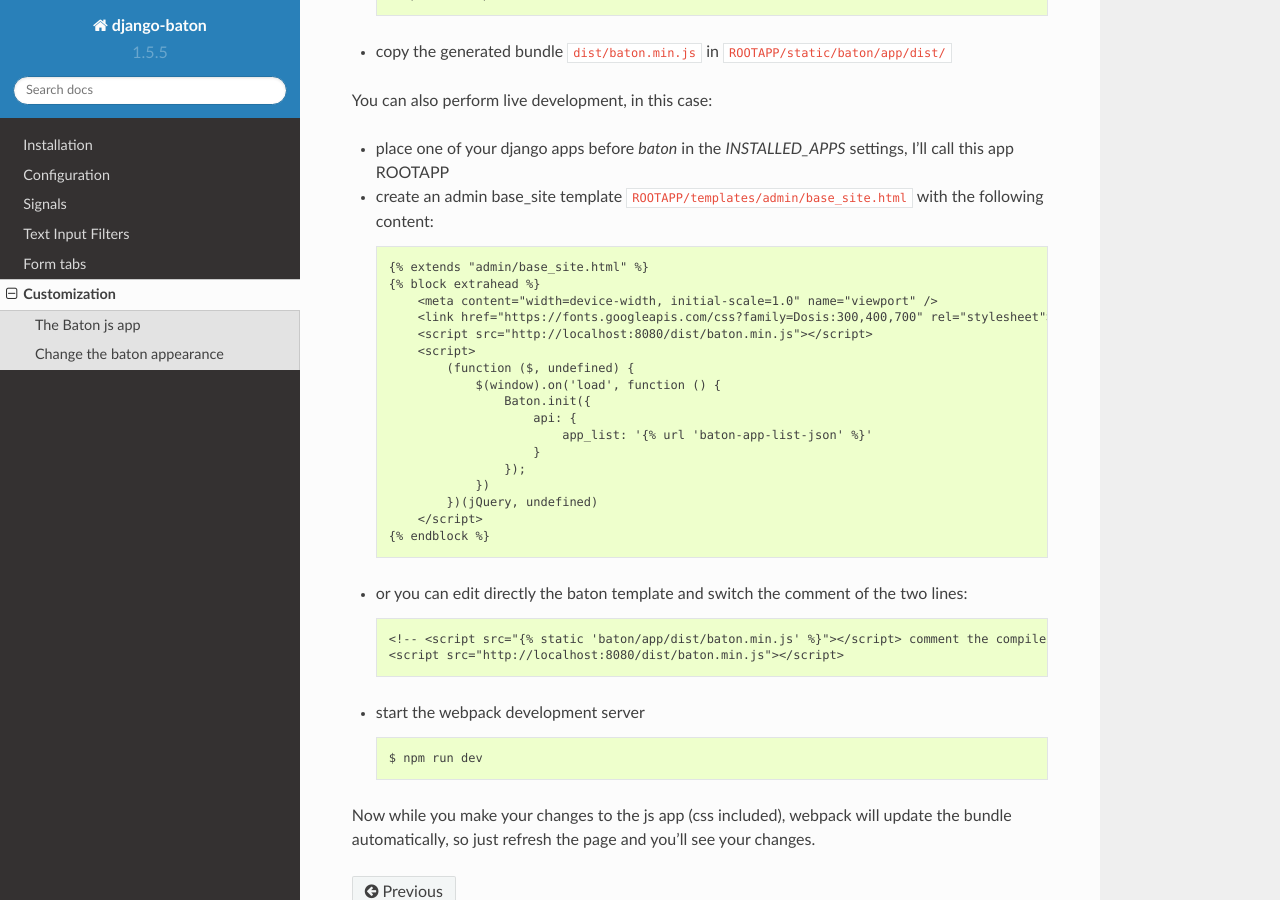
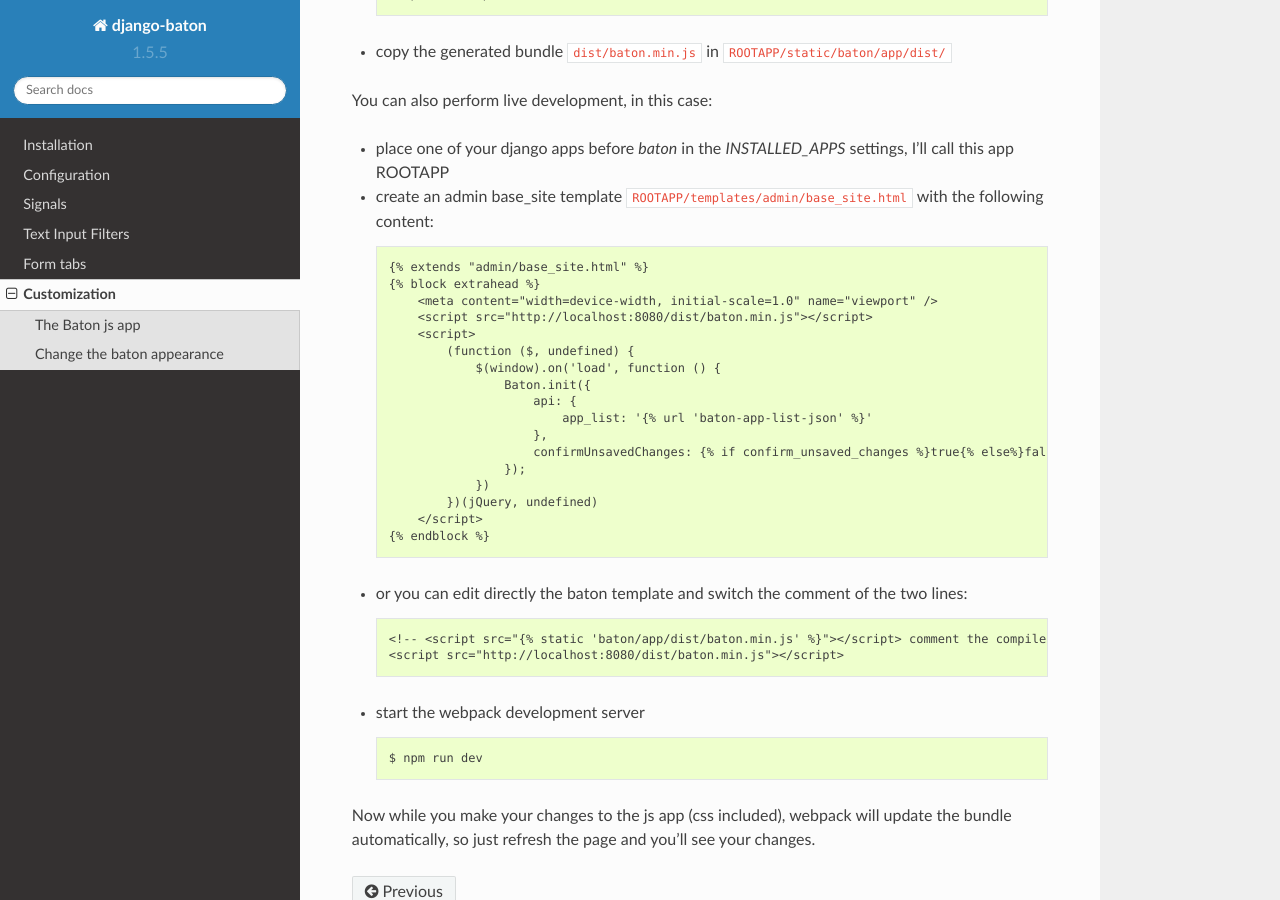
Before and after one commit to otto-torino/django-baton, a Sphinx documentation site: the page built from docs/customization.rst, in a window 1280 px wide and 900 px high, scrolled down 1111 px. Built offline with Sphinx 7.4.7 and the Read the Docs theme 2.0.0, drawn with Linux system fonts in a browser that asks for light colours.

Commit message:
updates docs

```diff
--- a/docs/customization.rst
+++ b/docs/customization.rst
@@ -46,7 +46,6 @@
     {% extends "admin/base_site.html" %}
     {% block extrahead %}
         <meta content="width=device-width, initial-scale=1.0" name="viewport" />
-        <link href="https://fonts.googleapis.com/css?family=Dosis:300,400,700" rel="stylesheet">
         <script src="http://localhost:8080/dist/baton.min.js"></script>
         <script>
             (function ($, undefined) {
@@ -54,7 +53,8 @@
                     Baton.init({
                         api: {
                             app_list: '{% url 'baton-app-list-json' %}'
-                        }
+                        },
+                        confirmUnsavedChanges: {% if confirm_unsaved_changes %}true{% else%}false{% endif %}
                     });
                 })
             })(jQuery, undefined)
```
